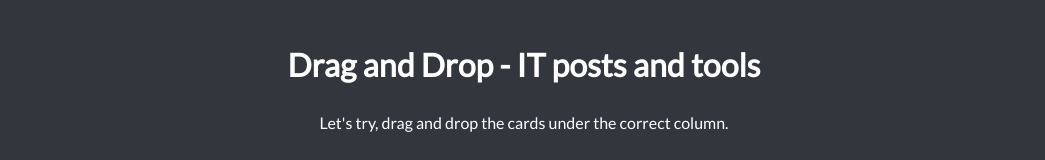
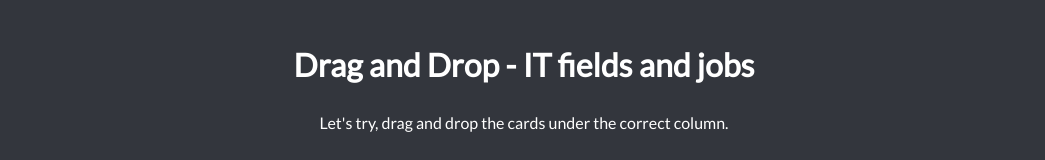
Before and after one commit to applelok/drag_drop_dashboard, a plain HTML site: page index.html in a window 1280 px wide. Shown: the top 160 px of the page, without its empty margins (116-1161 px from the left). Drawn offline with nearby package versions, Linux system fonts and the light colour scheme; a script that the page names is missing.

Commit message:
Update the heading on index page

```diff
--- a/index.html
+++ b/index.html
@@ -15,7 +15,7 @@
 
 <body>
   <section class="section">
-	<h1>Drag and Drop - IT posts and tools</h1>
+	<h1>Drag and Drop - IT fields and jobs</h1>
 	<h4>Let's try, drag and drop the cards under the correct column.</h4>
 </section>
 
```
